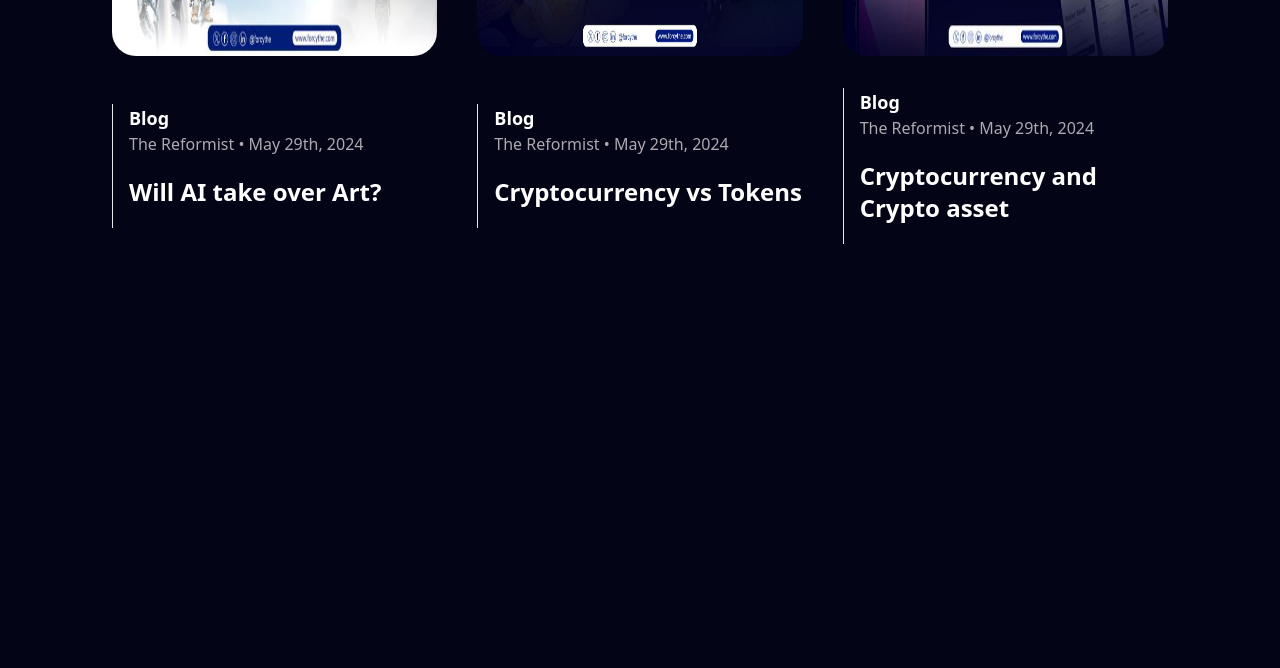
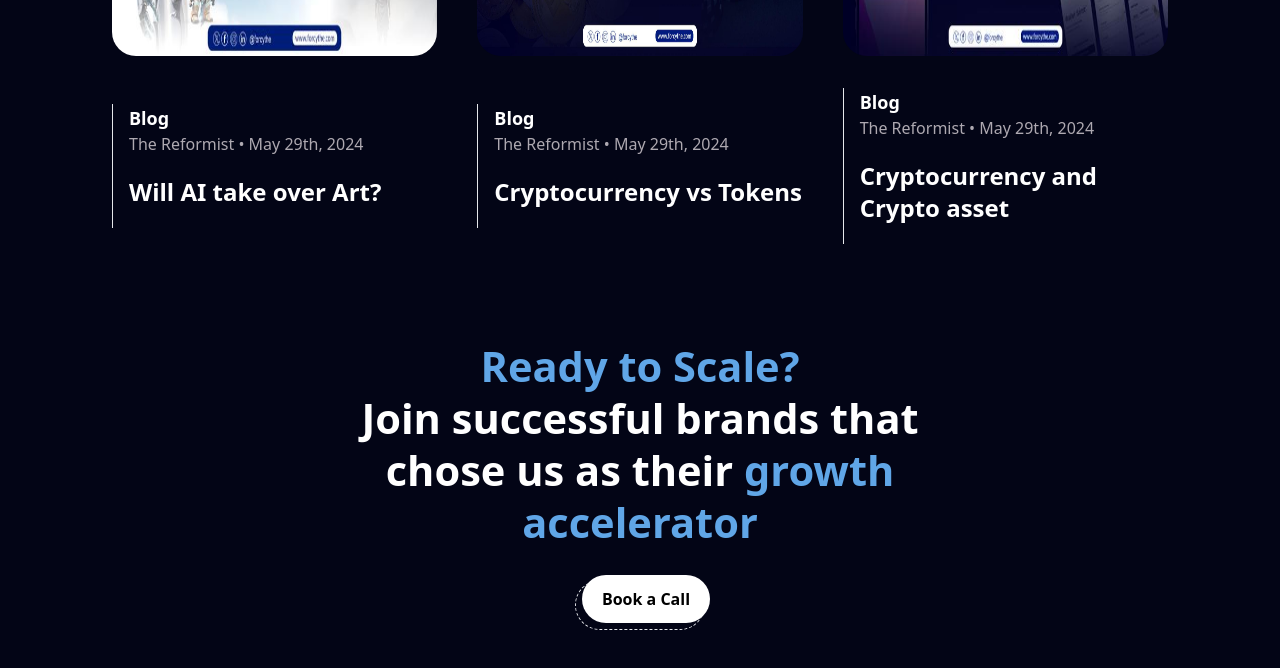
Before and after one commit to BlarQ/Forcythe, a Next.js app: page / in a window 1280 px wide. Shown: the part 4561-5229 px from the top of the page. Built offline with nearby package versions, Linux system fonts and the light colour scheme.

Commit message:
feat: booking page

```diff
--- /dev/null
+++ b/src/app/components/Booking.tsx
@@ -0,0 +1,19 @@
+import React from 'react';
+import Button from './Button';
+
+const Booking = () => {
+  return (
+    <div className='flex items-center justify-center flex-col gap-8 py-10'>
+        <div className='text-white w-full lg:w-[50%] text-center'>
+            <h2 className='text-[32px] md:text-[41.6px] text-[#60a6e7] font-semibold leading-tight'>Ready to Scale?</h2>
+            <h2 className='text-[32px] md:text-[41.6px] font-semibold leading-tight'>Join successful brands that chose us as their <span className='text-[#60a6e7]'>growth accelerator</span></h2>
+        </div>
+
+        <div>
+            <Button text='Book a Call' href='/' />
+        </div>
+    </div>
+  );
+}
+
+export default Booking;
--- a/src/app/page.tsx
+++ b/src/app/page.tsx
@@ -1,4 +1,5 @@
 import Article from "./components/Article";
+import Booking from "./components/Booking";
 import ClientBar from "./components/ClientBar";
 import HomePage from "./components/HomePage";
 import Innovation from "./components/Innovation";
@@ -18,6 +19,7 @@ export default function Home() {
       <Innovation />
       <ClientBar />
       <Article />
+      <Booking />
     </div>
   );
 }
```
